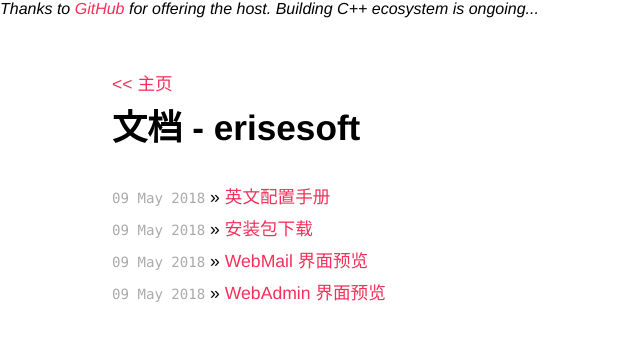
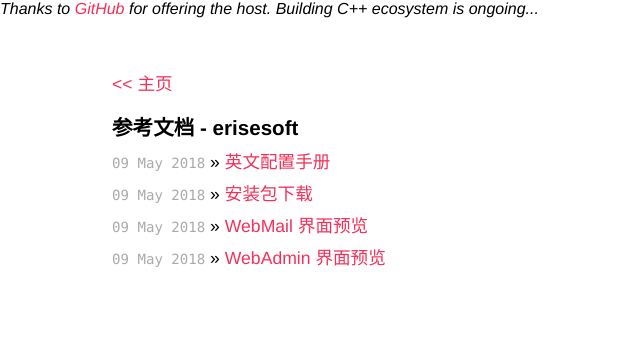
Before and after one commit to erisesoft/erisesoft.github.io, a Jekyll site: the page built from documents/index.html, in a window 1280 px wide. Shown: the top 341 px of the page, without its empty margins (0-640 px from the left). Built offline with Jekyll 4.4.1, drawn with Linux system fonts in a browser that asks for light colours.

Commit message:
Update index.html

```diff
--- a/documents/index.html
+++ b/documents/index.html
@@ -5,7 +5,7 @@ title: 参考文档
 
 <div id="home" width="100%">
   <p align="left"><a href="/">&lt;&lt; 主页</a></p>
-  <h1>文档 - {{ site.name }}</h1>
+  <h3>参考文档 - {{ site.name }}</h3>
   <hr>
   <ul class="posts">
     {% for post in site.posts %}
```
